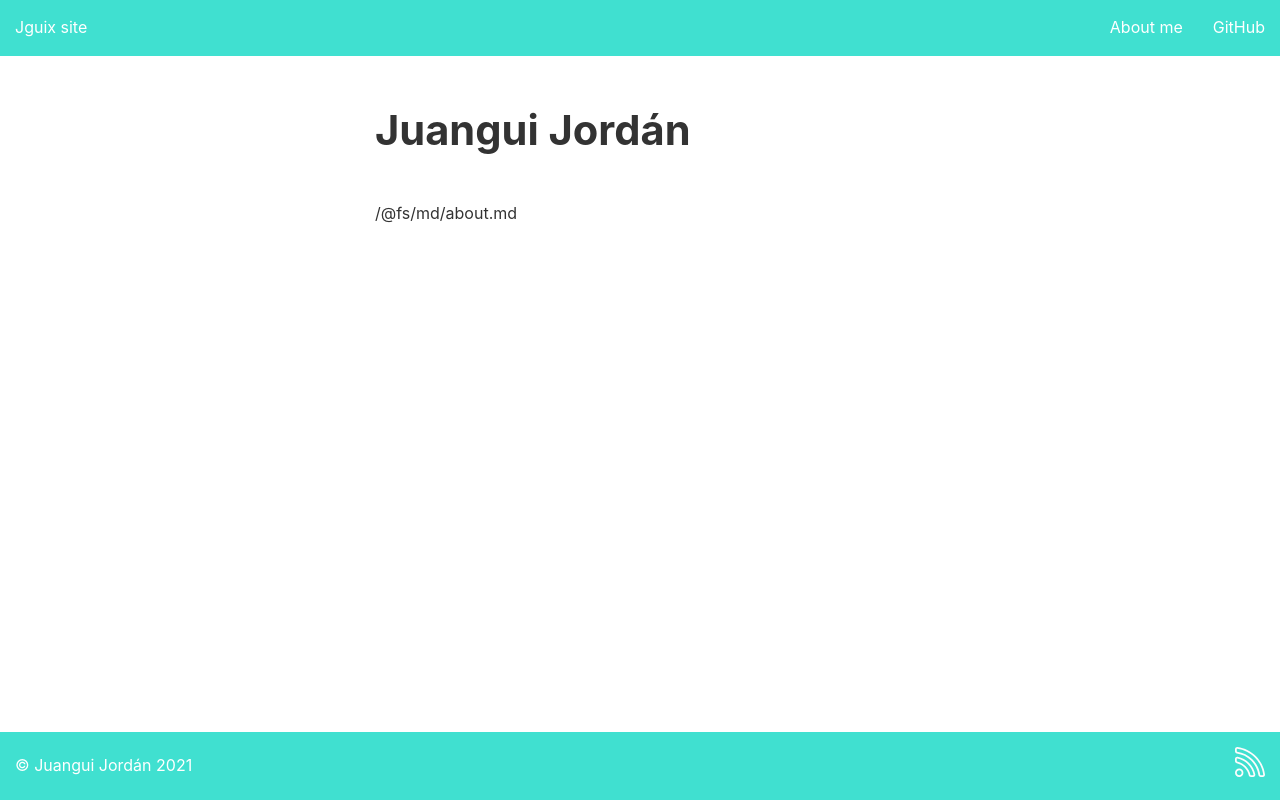
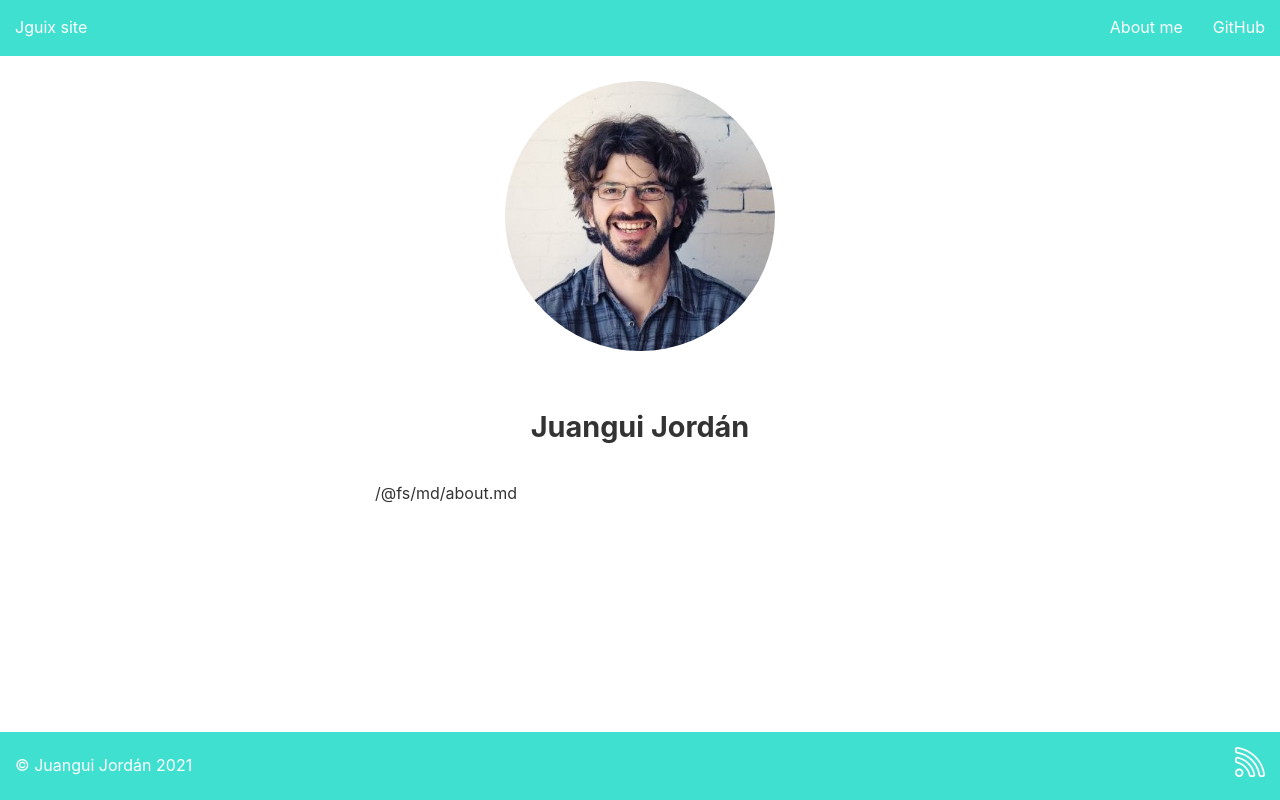
Before and after one commit to jguix/jguix-site, a Next.js app: page /about in a window 1280 px wide. Built offline with nearby package versions, Linux system fonts and the light colour scheme.

Commit message:
Added about page

```diff
--- a/md/about.md
+++ b/md/about.md
@@ -1,4 +1 @@
-I am Juangui Jordán.
-
-- I can prove that.
-- I did it many times, indeed.
+Full-stack engineer at mimacom, I'm moving towards frontend and UX. Always keen to learn and teach whatever I have to offer to others.
--- a/pages/about/index.tsx
+++ b/pages/about/index.tsx
@@ -2,6 +2,19 @@ import Head from "next/head";
 import { FC } from "react";
 import { Markdown } from "../../components/Markdown";
 import { loadMarkdownFile } from "../../loader";
+
+const AboutPhoto: React.FC<{ name: string; photoSrc: string }> = (props) => {
+  return (
+    <>
+      <div className="about-author-container">
+        <div className="about-author">
+          <img src={props.photoSrc} className="about-author-image" />
+        </div>
+      </div>
+      <h2 className="about-author-name">{props.name}</h2>
+    </>
+  );
+};
 
 type Props = { about: string };
 
@@ -14,7 +27,10 @@ const About: FC<Props> = ({ about }) => {
       </Head>
 
       <div className="introduction">
-        <h1>Juangui Jordán</h1>
+        <AboutPhoto
+          name="Juangui Jordán"
+          photoSrc="/img/authors/jguix.jpeg"
+        ></AboutPhoto>
         <Markdown source={about} />
       </div>
     </div>
--- a/styles/base.css
+++ b/styles/base.css
@@ -392,3 +392,30 @@ hr {
   color: #888;
   padding-top: 0px;
 }
+
+.about-author-container {
+  width: 100%;
+  max-width: 320px;
+  max-height: 320px;
+  height: auto;
+  margin: auto;
+  padding: 25px;
+}
+
+.about-author {
+  display: flex;
+  flex-direction: row;
+  align-items: center;
+  justify-content: flex-start;
+}
+
+.about-author-image {
+  border-radius: 160px;
+  height: 320;
+  margin: 0px 10px 0px 0px;
+  width: 320;
+}
+
+.about-author-name {
+  text-align: center;
+}
```
Also changed, not shown: 2 other files (tests, documents, lock files or other folders).
